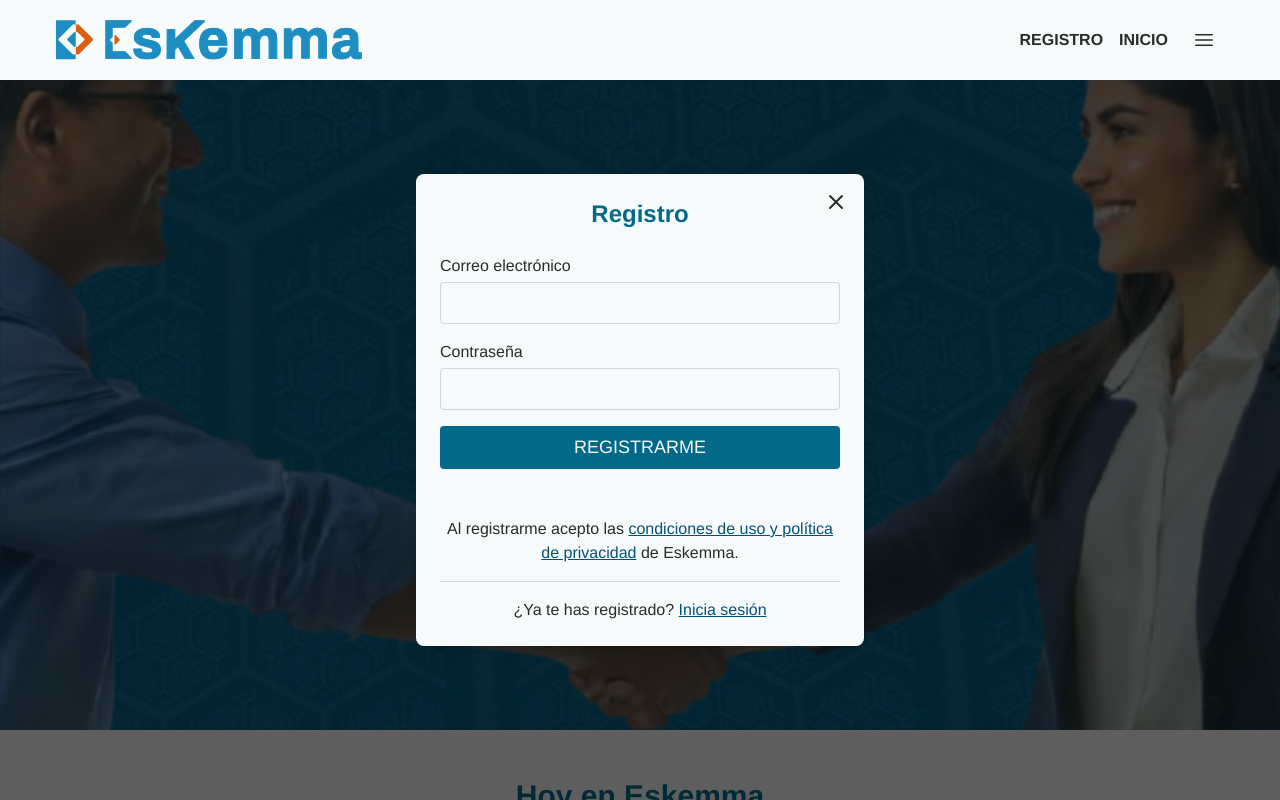
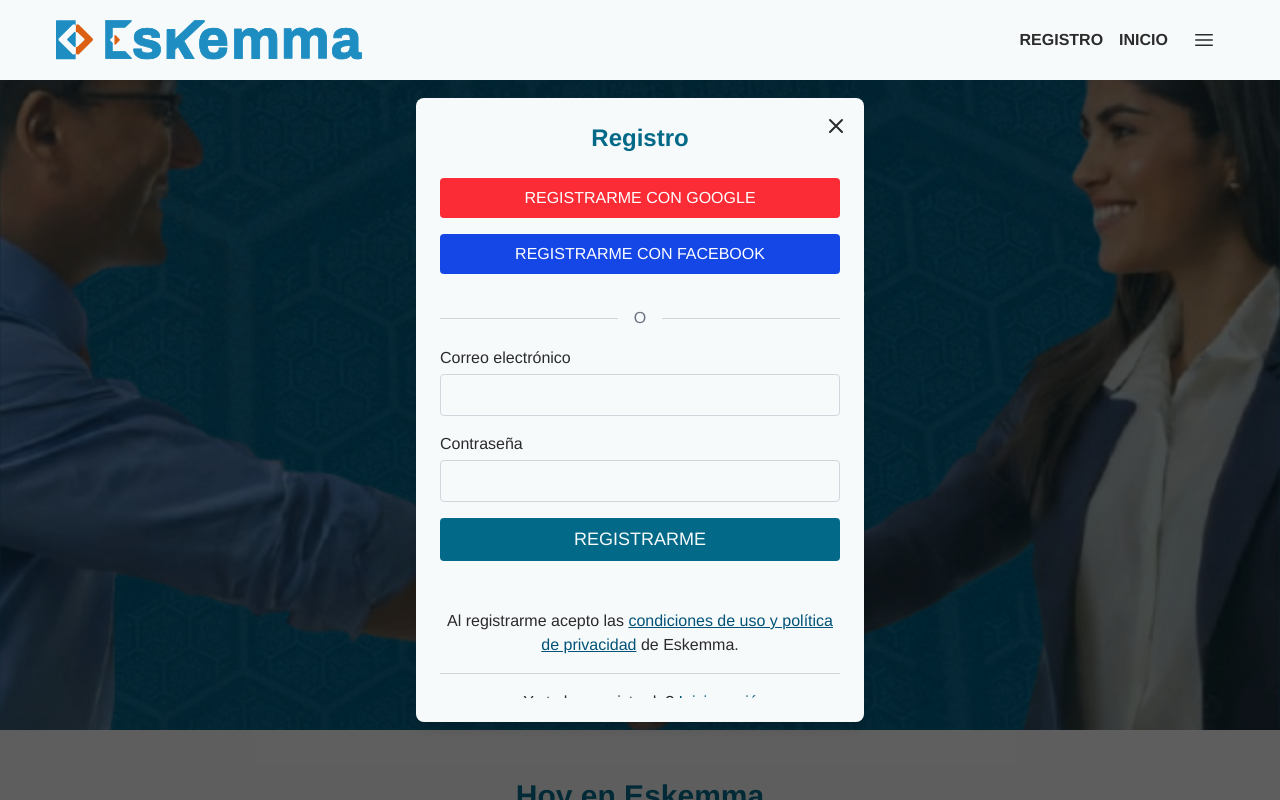
Before and after one commit to raulsansal/eskemma, a Next.js app: page / in a window 1280 px wide. Both pictures are taken after a click on the element "REGISTRO". Shown: the top 800 px of the page. Built offline with nearby package versions, Linux system fonts and the light colour scheme; no server answers.

Commit message:
25-06-23 Registro e inicio completo con  Google y Facebook v1.

```diff
--- a/app/components/componentsHome/LoginModal.tsx
+++ b/app/components/componentsHome/LoginModal.tsx
@@ -1,4 +1,4 @@
-//components/componentsHome/LoginModal.tsx
+// components/componentsHome/LoginModal.tsx
 "use client";
 import { useState, useEffect } from "react";
 import Link from "next/link";
@@ -18,7 +18,8 @@ export default function LoginModal({
   onClose: () => void;
   onOpenRegisterModal: () => void;
 }) {
-  const { loginUser, setIsLoginModalOpen } = useAuth();
+  const { loginUser, signInWithGoogle, signInWithFacebook, setIsLoginModalOpen } =
+    useAuth();
   const [formData, setFormData] = useState<LoginFormData>({
     username: "",
     password: "",
@@ -75,6 +76,7 @@ export default function LoginModal({
         className="bg-white-eske rounded-lg shadow-lg w-full max-w-md p-6 relative overflow-y-auto max-h-[80vh]"
         style={{ marginTop: "20px" }}
       >
+        {/* Botón de Cierre */}
         <button
           className="absolute top-4 right-4 text-gray-700 hover:text-red-eske transition-colors duration-300"
           onClick={() => {
@@ -99,11 +101,35 @@ export default function LoginModal({
           </svg>
         </button>
 
+        {/* Título */}
         <h2 className="text-2xl font-bold text-bluegreen-eske text-center mb-6">
           Iniciar sesión
         </h2>
 
-        <div className="max-h-[calc(80vh-120px)] overflow-y-auto">
+        {/* Botón de Google */}
+        <button
+          onClick={signInWithGoogle}
+          className="w-full bg-red-500 text-white py-2 rounded mb-4 hover:bg-red-600 transition-colors duration-300"
+        >
+          INICIAR SESIÓN CON GOOGLE
+        </button>
+
+        {/* Botón de Facebook */}
+        <button
+          onClick={signInWithFacebook}
+          className="w-full bg-blue-700 text-white py-2 rounded mb-4 hover:bg-blue-800 transition-colors duration-300"
+        >
+          INICIAR SESIÓN CON FACEBOOK
+        </button>
+
+        {/* Separador */}
+        <div className="flex items-center my-4">
+          <hr className="flex-grow border-gray-300" />
+          <span className="mx-4 text-gray-500">O</span>
+          <hr className="flex-grow border-gray-300" />
+        </div>
+
+        {/* Formulario de inicio de sesión con correo electrónico */}
         <form onSubmit={handleSubmit} className="space-y-4">
           <div>
             <label className="block text-[18px] font-medium text-black-eske mb-1">
@@ -202,6 +228,5 @@ export default function LoginModal({
         </form>
       </div>
     </div>
-    </div>
   );
 }
--- a/app/components/componentsHome/SignInModal.tsx
+++ b/app/components/componentsHome/SignInModal.tsx
@@ -15,8 +15,13 @@ export default function SignInModal({ isOpen, onClose }: SignInModalProps) {
   const [password, setPassword] = useState("");
 
   // Obtener funciones y estados del contexto
-  const { registerUser, isVerifyEmailModalOpen, setIsVerifyEmailModalOpen } =
-    useAuth();
+  const {
+    registerUser,
+    signInWithGoogle,
+    signInWithFacebook,
+    isVerifyEmailModalOpen,
+    setIsVerifyEmailModalOpen,
+  } = useAuth();
 
   // Función para verificar si el correo ya está registrado
   const isEmailAlreadyRegistered = async (email: string): Promise<boolean> => {
@@ -123,6 +128,29 @@ export default function SignInModal({ isOpen, onClose }: SignInModalProps) {
 
           {/* Contenedor con scroll */}
           <div className="max-h-[calc(80vh-120px)] overflow-y-auto">
+            {/* Botón de Google */}
+            <button
+              onClick={signInWithGoogle}
+              className="w-full bg-red-500 text-white py-2 rounded mb-4 hover:bg-red-600 transition-colors duration-300"
+            >
+              REGISTRARME CON GOOGLE
+            </button>
+
+            {/* Botón de Facebook */}
+            <button
+              onClick={signInWithFacebook}
+              className="w-full bg-blue-700 text-white py-2 rounded mb-4 hover:bg-blue-800 transition-colors duration-300"
+            >
+              REGISTRARME CON FACEBOOK
+            </button>
+
+            {/* Separador */}
+            <div className="flex items-center my-4">
+              <hr className="flex-grow border-gray-300" />
+              <span className="mx-4 text-gray-500">O</span>
+              <hr className="flex-grow border-gray-300" />
+            </div>
+
             <form onSubmit={handleRegisterWithEmail} className="space-y-4">
               {/* Correo Electrónico */}
               <div>
--- a/context/AuthContext.tsx
+++ b/context/AuthContext.tsx
@@ -7,8 +7,14 @@ import {
   createUserWithEmailAndPassword,
   sendEmailVerification,
   signInWithEmailAndPassword,
+  signInWithPopup,
 } from "firebase/auth";
-import { auth, db } from "../firebase/firebaseConfig";
+import {
+  auth,
+  db,
+  providerGoogle,
+  providerFacebook,
+} from "../firebase/firebaseConfig";
 import {
   doc,
   setDoc,
@@ -101,6 +107,7 @@ export const AuthProvider = ({ children }: { children: React.ReactNode }) => {
     return () => unsubscribe();
   }, []);
 
+  // Función para registrar un usuario con correo electrónico y contraseña
   const registerUser = async (email: string, password: string) => {
     try {
       const userCredential = await createUserWithEmailAndPassword(
@@ -109,7 +116,6 @@ export const AuthProvider = ({ children }: { children: React.ReactNode }) => {
         password
       );
       const user = userCredential.user;
-
       await sendEmailVerification(user);
 
       const userDocRef = doc(db, "users", user.uid);
@@ -134,93 +140,103 @@ export const AuthProvider = ({ children }: { children: React.ReactNode }) => {
       } else if (error.code === "auth/weak-password") {
         alert("La contraseña es demasiado débil. Usa al menos 6 caracteres.");
       } else {
-        alert("Error al registrar usuario. Inténtalo de nuevo.");
+        alert("Ocurrió un error al registrar usuario. Inténtalo de nuevo.");
       }
     }
   };
 
-  const loginUser = async (identifier: string, password: string) => {
+  // Función para iniciar sesión con correo electrónico y contraseña
+  const loginUser = async (email: string, password: string) => {
     try {
-      let email;
+      await signInWithEmailAndPassword(auth, email, password);
+    } catch (error: any) {
+      console.error("Error al iniciar sesión:", error.message);
+      throw new Error("Nombre de usuario o contraseña incorrectos.");
+    }
+  };
 
-      // Determinar si el identificador es un correo electrónico o un nombre de usuario
-      if (identifier.includes("@")) {
-        email = identifier;
-      } else {
-        const usersRef = collection(db, "users");
-        const q = query(usersRef, where("userName", "==", identifier));
-        const querySnapshot = await getDocs(q);
+  // Función para iniciar sesión con Google
+  const signInWithGoogle = async () => {
+    try {
+      const result = await signInWithPopup(auth, providerGoogle);
+      const user = result.user;
 
-        if (querySnapshot.empty) {
-          throw new Error("Nombre de usuario o contraseña incorrectos.", {
-            cause: { code: "auth/user-not-found" },
+      const userDocRef = doc(db, "users", user.uid);
+      const userDocSnapshot = await getDoc(userDocRef);
+
+      if (!userDocSnapshot.exists()) {
+        await setDoc(userDocRef, {
+          uid: user.uid,
+          email: user.email,
+          name: user.displayName || "Usuario",
+          role: "registered",
+          profileCompleted: false,
+          emailVerified: true, // El correo de Google ya está verificado
+          showOnboardingModal: true,
+          createdAt: new Date(),
         });
       }
 
-        const userData = querySnapshot.docs[0].data() as { email: string };
-        email = userData.email;
+      const userData = (await getDoc(userDocRef)).data();
+      setUser({ ...user, ...userData });
+
+      setIsLoginModalOpen(false);
+      if (!userData?.profileCompleted) {
+        setIsCompleteRegisterModalOpen(true);
+      } else if (userData.showOnboardingModal) {
+        setIsOnboardingModalOpen(true);
       }
+    } catch (error: any) {
+      console.error("Error al iniciar sesión con Google:", error.message);
+      throw new Error("Ocurrió un error al iniciar sesión con Google.");
+    }
+  };
 
-      // Intentar iniciar sesión con el correo electrónico y la contraseña
-      const userCredential = await signInWithEmailAndPassword(
-        auth,
-        email,
-        password
-      );
-      const user = userCredential.user;
+  // Función para iniciar sesión con Facebook
+  const signInWithFacebook = async () => {
+    try {
+      const result = await signInWithPopup(auth, providerFacebook);
+      const user = result.user;
 
-      // Obtener datos adicionales del usuario desde Firestore
       const userDocRef = doc(db, "users", user.uid);
       const userDocSnapshot = await getDoc(userDocRef);
 
-      if (userDocSnapshot.exists()) {
-        const userData = userDocSnapshot.data();
-
-        // Actualizar rol si es necesario
-        if (userData.role === "registered") {
-          await updateDoc(userDocRef, { role: "user", updatedAt: new Date() });
+      if (!userDocSnapshot.exists()) {
+        await setDoc(userDocRef, {
+          uid: user.uid,
+          email: user.email,
+          name: user.displayName || "Usuario",
+          role: "registered",
+          profileCompleted: false,
+          emailVerified: true, // El correo de Facebook ya está verificado
+          showOnboardingModal: true,
+          createdAt: new Date(),
+        });
       }
 
-        const updatedUserData = { ...user, ...userData };
-        setUser(updatedUserData);
+      const userData = (await getDoc(userDocRef)).data();
+      setUser({ ...user, ...userData });
 
       setIsLoginModalOpen(false);
-        if (userData.profileCompleted && userData.showOnboardingModal) {
+      if (!userData?.profileCompleted) {
+        setIsCompleteRegisterModalOpen(true);
+      } else if (userData.showOnboardingModal) {
         setIsOnboardingModalOpen(true);
-        } else if (!userData.profileCompleted) {
-          setIsCompleteRegisterModalOpen(true);
-        }
-
-        return updatedUserData;
       }
     } catch (error: any) {
-      console.error("Error al iniciar sesión:", error.message);
-      console.log("Error detectado:", {
-        code: error.code || error.cause?.code,
-        message: error.message,
-      });
-
-      // Manejar errores específicos de Firebase
-      if (
-        error.cause?.code === "auth/user-not-found" ||
-        error.code === "auth/user-not-found" ||
-        error.code === "auth/wrong-password" ||
-        error.code === "auth/invalid-credential"
-      ) {
-        throw new Error("Nombre de usuario o contraseña incorrectos.");
-      } else {
-        throw new Error("Ocurrió un error al iniciar sesión. Inténtalo de nuevo.");
-      }
+      console.error("Error al iniciar sesión con Facebook:", error.message);
+      throw new Error("Ocurrió un error al iniciar sesión con Facebook.");
     }
   };
 
+  // Función para cerrar sesión
   const logout = async () => {
     try {
       await signOut(auth);
       setUser(null);
-      setIsOnboardingModalOpen(false);
-    } catch (error) {
-      console.error("Error al cerrar sesión:", error);
+    } catch (error: any) {
+      console.error("Error al cerrar sesión:", error.message);
+      throw new Error("Ocurrió un error al cerrar sesión.");
     }
   };
 
@@ -245,6 +261,8 @@ export const AuthProvider = ({ children }: { children: React.ReactNode }) => {
         setIsOnboardingModalOpen,
         registerUser,
         loginUser,
+        signInWithGoogle,
+        signInWithFacebook,
         logout,
       }}
     >
```
Lines whose indentation alone changed are shown as unchanged.
